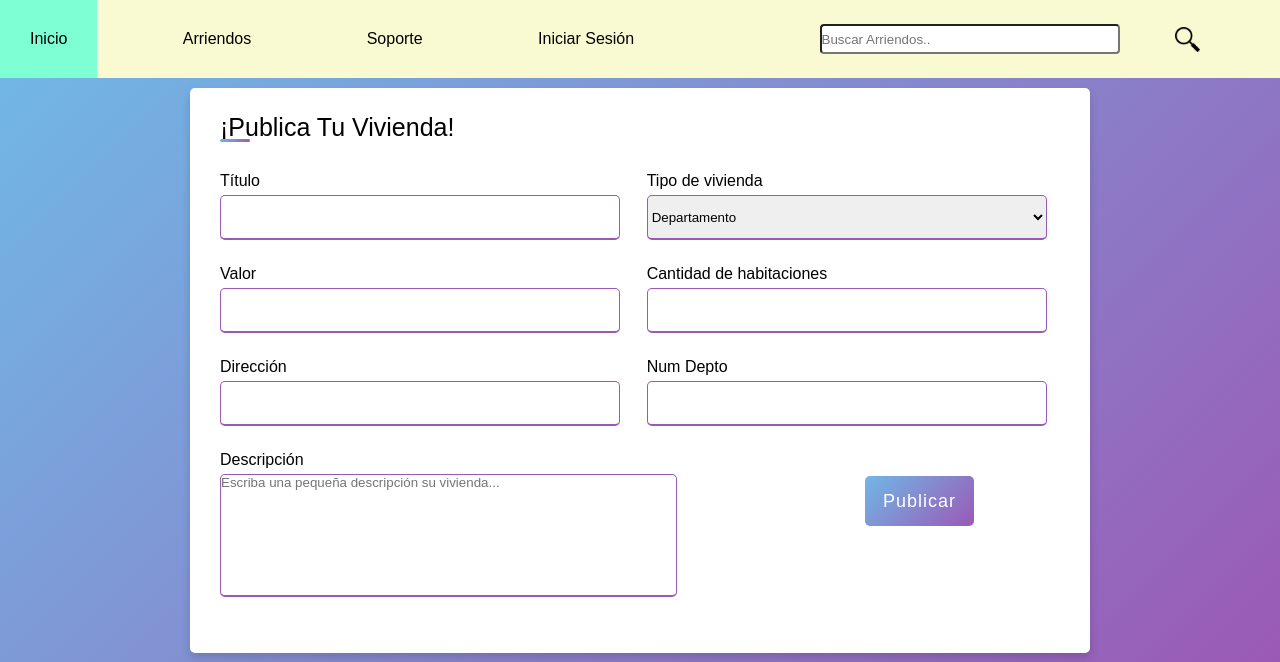
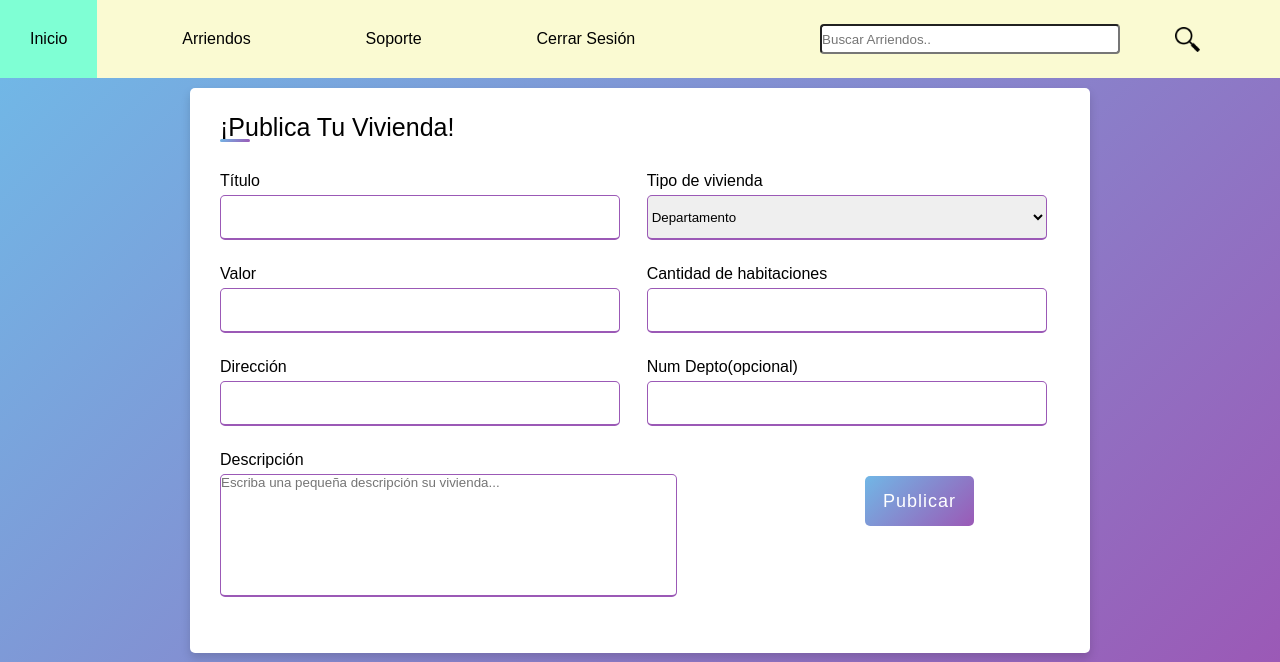
Before and after one commit to crismedel/Taller_integracion_I, a PHP site: page /subir_publicacion.php in a window 1280 px wide. Shown: the top 662 px of the page. Run offline with PHP 8.4, Linux system fonts and the light colour scheme; the visitor is signed in with stand-in values (Sample User, id 1).

Commit message:
correccion login

```diff
--- a/subir_publicacion.php
+++ b/subir_publicacion.php
@@ -3,9 +3,9 @@
 session_start();
 
 if(!isset($_SESSION["ID_Cuenta"]) || $_SESSION["ID_Cuenta"] !== true){
+    $cuenta = "<a href='./registro/logout.php' class='boton-sesion'>Cerrar Sesión</a>";
+} else {
     $cuenta = "<a href='./registro/login.php' class='boton-sesion'>Iniciar Sesión</a>";
-} else {
-    $cuenta = "<a href='./registro/logout.php' class='boton-sesion'>Cerrar Sesión</a>";
 }
 
 require_once "Conex.inc";
@@ -139,7 +139,7 @@ $error_Titulo_Arriendo = $error_Tipo_Arriendo = $error_Valor = $error_Cant_Habit
                     <input type="text" name="Direccion"><br>
                 </div><br>
                 <div class="input-box">
-                    <span class="details">Num Depto</span>
+                    <span class="details">Num Depto(opcional)</span>
                     <input type="text" name="Num_Depto"><br>
                 </div><br>
                 <div class="input-box">
```
